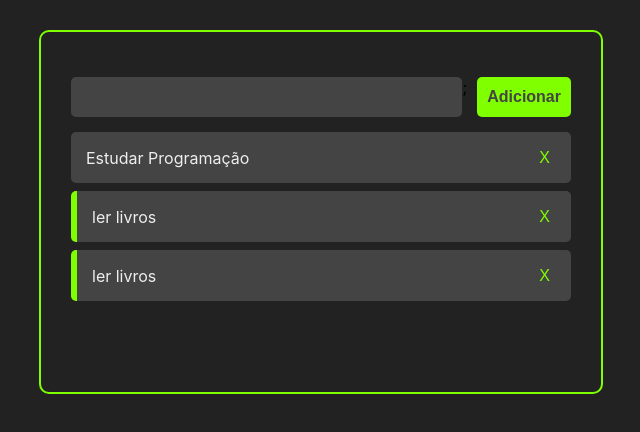
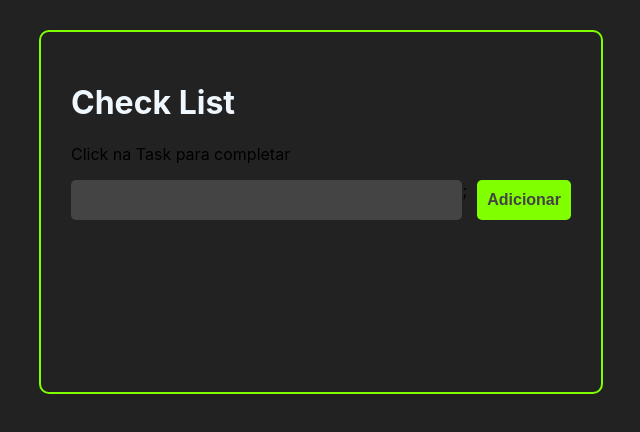
Before and after one commit to Hector-Lopes/React-List-ToDo, a React (Create React App) app: page / in a window 1280 px wide. Shown: the top 432 px of the page, without its empty margins (319-959 px from the left). Built offline with nearby package versions, Linux system fonts and the light colour scheme.

Commit message:
feat: add header and icons 'close' and 'info'

```diff
--- a/package.json
+++ b/package.json
@@ -8,6 +8,8 @@
     "@testing-library/user-event": "^13.5.0",
     "react": "^18.2.0",
     "react-dom": "^18.2.0",
+    "react-icons": "^4.8.0",
+    "react-router-dom": "^6.11.1",
     "react-scripts": "5.0.1",
     "uuid": "^9.0.0",
     "web-vitals": "^2.1.4"
--- a/src/App.jsx
+++ b/src/App.jsx
@@ -3,7 +3,7 @@ import React, { useState } from 'react';
 import './App.css';
 import Tasks from './components/Tasks';
 import AddTask from './components/AddTask';
-
+import Header from './components/Header';
 import { v4 as uuidv4 } from 'uuid';
 
 const App = () => {
@@ -11,21 +11,6 @@ const App = () => {
   const [tasks, SetTasks] = useState([
     // tasks são os valores guardado e SetTaks e estado atual
     // quando usamos state atualizamos o componente se fosse apenas um variavel não iriamos att o componente
-    {
-      id: '1',
-      title: 'Estudar Programação',
-      completed: false,
-    },
-    {
-      id: '2',
-      title: 'ler livros',
-      completed: true,
-    },
-    {
-      id: '3',
-      title: 'ler livros',
-      completed: true,
-    },
   ]);
 
   const handleTaskClick = (taskId) => {
@@ -58,6 +43,7 @@ const App = () => {
   return (
     <>
       <div className="container">
+        <Header></Header>
         <AddTask handleTaskAddition={handleTaskAddition} />
         <Tasks
           tasks={tasks}
--- /dev/null
+++ b/src/components/Header.css
@@ -0,0 +1,4 @@
+h1 {
+
+    color: aliceblue;
+}
--- /dev/null
+++ b/src/components/Header.jsx
@@ -0,0 +1,12 @@
+import React from 'react';
+import './Header.css';
+const Header = () => {
+  return (
+    <div className="Header-container">
+      <h1>Check List</h1>
+      <p>Click na Task para completar</p>
+    </div>
+  );
+};
+
+export default Header;
--- a/src/components/Task.css
+++ b/src/components/Task.css
@@ -11,10 +11,11 @@
     cursor: pointer;
 }
 
-.remove-tas-button {
+.remove-tas-button,
+.see-tas-button {
     background-color: #444;
     border: none;
-    font-size: 16px;
+    font-size: 24px;
     color: chartreuse;
     cursor: pointer;
 }
--- a/src/components/Task.jsx
+++ b/src/components/Task.jsx
@@ -1,5 +1,6 @@
 import React from 'react';
 import './Task.css';
+import { CgClose, CgInfo } from 'react-icons/cg';
 
 const Task = ({ task, handleTaskClick, handleTaskDelete }) => {
   return (
@@ -11,11 +12,14 @@ const Task = ({ task, handleTaskClick, handleTaskDelete }) => {
         {task.title}
       </div>
       <div className="buttons-container">
+        <button className="see-tas-button">
+          <CgInfo></CgInfo>
+        </button>
         <button
           className="remove-tas-button"
           onClick={() => handleTaskDelete(task.id)}
         >
-          X
+          <CgClose></CgClose>
         </button>
       </div>
     </div>
```
Also changed, not shown: 1 other file (tests, documents, lock files or other folders).
